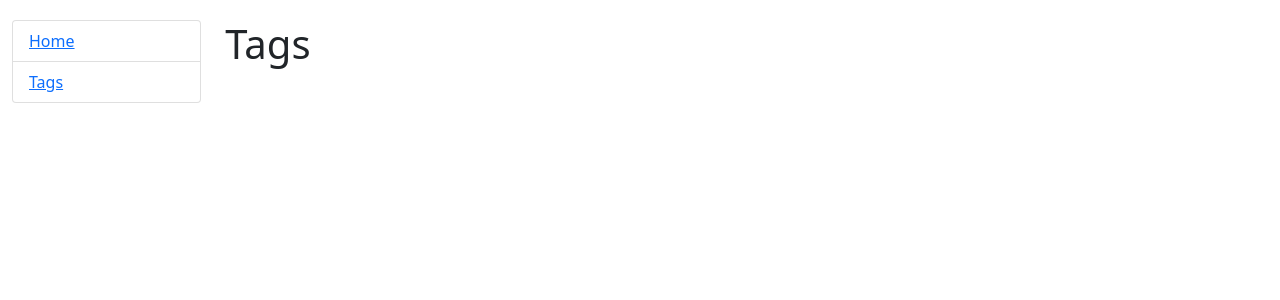
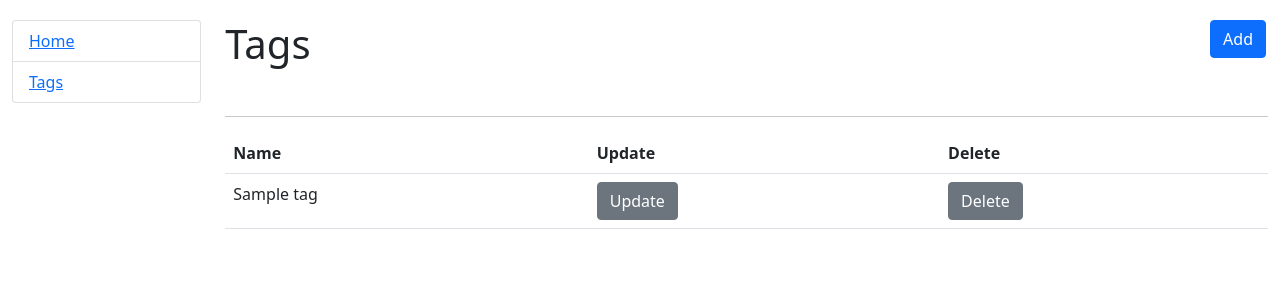
Before and after one commit to KolBohdan/todo-list-site, a Django app: page /tags/ in a window 1280 px wide. Shown: the top 300 px of the page. Run offline with Django 4.2, Linux system fonts and the light colour scheme; tables that the repository leaves empty hold one stand-in row (values such as "Sample post").

Commit message:
Implement CRUD for the Tag model, add crispy bootstrap

```diff
--- a/templates/todo/tag_list.html
+++ b/templates/todo/tag_list.html
@@ -1,5 +1,43 @@
 {% extends "base.html" %}
 
 {% block content %}
-  <h1>Tags</h1>
+  <h1>
+    Tags
+    <a href="{% url 'todo:tag-create' %}" class="btn btn-primary link-to-page">
+      Add
+    </a>
+  </h1>
+  <br>
+  <hr>
+  {% if tag_list %}
+    <table class="table">
+      <tr>
+        <th>Name</th>
+        <th>Update</th>
+        <th>Delete</th>
+      </tr>
+
+      {% for tag in tag_list %}
+        <tr>
+          <td>
+              {{ tag.name }}
+          </td>
+          <td>
+              <a class="btn btn-secondary" href="{% url 'todo:tag-update' pk=tag.id %}">
+                Update
+              </a>
+            </td>
+            <td>
+              <a class="btn btn-secondary"
+                href="{% url 'todo:tag-delete' pk=tag.id %}">
+                Delete
+              </a>
+            </td>
+        </tr>
+      {% endfor %}
+    </table>
+
+  {% else %}
+      <p>There are no tags.</p>
+  {% endif %}
 {% endblock %}
--- a/todo/urls.py
+++ b/todo/urls.py
@@ -2,12 +2,18 @@ from django.urls import path
 from .views import (
     index,
     TagListView,
+    TagCreateView,
+    TagUpdateView,
+    TagDeleteView,
 )
 
 
 urlpatterns = [
     path("", index, name="index"),
     path("tags/", TagListView.as_view(), name="tag-list"),
+    path("tags/create/", TagCreateView.as_view(), name="tag-create"),
+    path("tags/<int:pk>/update/", TagUpdateView.as_view(), name="tag-update"),
+    path("tags/<int:pk>/delete", TagDeleteView.as_view(), name="tag-delete")
 ]
 
 app_name = "todo"
--- a/todo/views.py
+++ b/todo/views.py
@@ -1,5 +1,6 @@
 from django.http import HttpRequest, HttpResponse
 from django.shortcuts import render
+from django.urls import reverse_lazy
 from django.views import generic
 
 from todo.models import Tag
@@ -11,3 +12,20 @@ def index(request: HttpRequest) -> HttpResponse:
 
 class TagListView(generic.ListView):
     model = Tag
+
+
+class TagCreateView(generic.CreateView):
+    model = Tag
+    fields = "__all__"
+    success_url = reverse_lazy("todo:tag-list")
+
+
+class TagUpdateView(generic.UpdateView):
+    model = Tag
+    fields = "__all__"
+    success_url = reverse_lazy("todo:tag-list")
+
+
+class TagDeleteView(generic.DeleteView):
+    model = Tag
+    success_url = reverse_lazy("todo:tag-list")
--- a/todo_list_site/settings.py
+++ b/todo_list_site/settings.py
@@ -37,6 +37,8 @@ INSTALLED_APPS = [
     "django.contrib.sessions",
     "django.contrib.messages",
     "django.contrib.staticfiles",
+    "crispy_forms",
+    "crispy_bootstrap5",
     "todo",
 ]
 
@@ -126,3 +128,7 @@ STATICFILES_DIRS = [
 # https://docs.djangoproject.com/en/4.2/ref/settings/#default-auto-field
 
 DEFAULT_AUTO_FIELD = "django.db.models.BigAutoField"
+
+CRISPY_ALLOWED_TEMPLATE_PACKS = "bootstrap5"
+
+CRISPY_TEMPLATE_PACK = "bootstrap5"
```
Also changed, not shown: templates/todo/tag_confirm_delete.html (added, +10 -0 lines), templates/todo/tag_form.html (added, +12 -0 lines).
